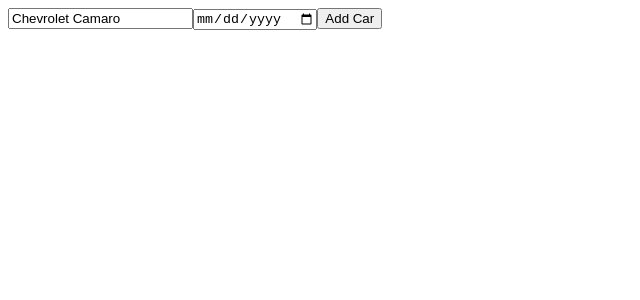
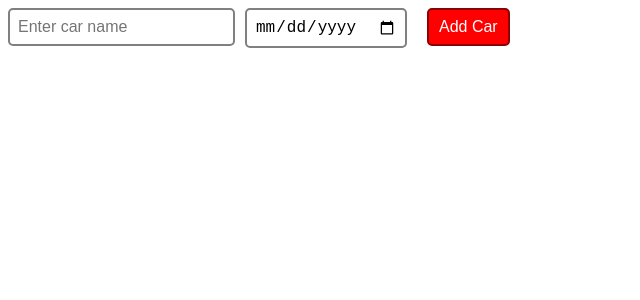
Before and after one commit to asilbek2706/Angular-tutorial, an Angular app: page / in a window 1280 px wide. Shown: the top 300 px of the page, without its empty margins (0-640 px from the left). Built offline with nearby package versions, Linux system fonts and the light colour scheme.

Commit message:
Cars features implemented

```diff
--- a/src/app/car-list/car-list.css
+++ b/src/app/car-list/car-list.css
@@ -11,3 +11,36 @@
     font-size: 24px;
     color: blue;
 }
+
+input{
+    padding: 8px;
+    font-size: 16px;
+    margin-right: 10px;
+    border: 2px solid gray;
+    border-radius: 5px;
+    outline: none;
+}
+
+input:hover{
+    border-color: darkgray;
+}
+
+input:focus{
+    border-color: blue;
+}
+
+button{
+    color: white;
+    background-color: red;
+    border: 2px solid darkred;
+    padding: 8px 10px;
+    cursor: pointer;
+    border-radius: 5px;
+    margin: 0 10px;
+    font-size: 16px;
+}
+
+button:hover{
+    background-color: darkred;
+    border-color: red;
+}
--- a/src/app/car-list/car-list.html
+++ b/src/app/car-list/car-list.html
@@ -4,3 +4,11 @@
     <input type="date" placeholder="Enter car year" [(ngModel)]="carYear">
     <button (click)="onSubmit()">Add Car</button>
 </div>
+
+<ul>
+    @for(car of cars; track car.id){
+        <li>{{car.name}} | {{car.year}}
+            <button (click)="onDelete(car)">Delete</button>
+        </li>
+    }
+</ul>
--- a/src/app/car-list/car-list.ts
+++ b/src/app/car-list/car-list.ts
@@ -1,6 +1,7 @@
 import { Component } from '@angular/core';
 import { Car } from '../models/car';
 import { FormsModule } from '@angular/forms';
+import { OnInit } from '@angular/core';
 
 @Component({
   selector: 'app-car-list',
@@ -8,16 +9,15 @@
   templateUrl: './car-list.html',
   styleUrl: './car-list.css',
 })
-export class CarList {
-  carName: string = 'Chevrolet Camaro';
+export class CarList implements OnInit {
+  carName: string = '';
   carYear: Date = new Date('');
-  cars: Car[] = [
-    {
-      id: 1,
-      name: 'Chevrolet Camaro',
-      year: new Date(2020, 5, 15),
-    },
-  ];
+  cars: Car[] = [];
+
+  ngOnInit(): void {
+    const savedCars = localStorage.getItem('cars');
+    this.cars = savedCars ? JSON.parse(savedCars) : [];
+  }
 
   onSubmit() {
     if (this.carName.length != 0 && this.carYear) {
@@ -30,6 +30,17 @@
       this.carName = '';
       this.carYear = new Date('');
       console.log(this.cars);
+      localStorage.setItem('cars', JSON.stringify(this.cars));
     }
   }
+
+  onDelete(car: Car) {
+    this.cars = this.cars.filter((c) => c.id !== car.id);
+    localStorage.setItem('cars', JSON.stringify(this.cars));
+  }
 }
+
+// Lifecycle hooks (methods) in Angular:
+// 1. ngOnInit(): Called once the component is initialized. Used for component initialization logic.
+// 2. ngOnChanges(): Called when any data-bound property of a directive changes. Used to respond to changes in input properties.
+// 3. ngOnDestroy(): Called just before the component is destroyed. Used for cleanup logic, such as unsubscribing from observables or detaching event handlers.
```
